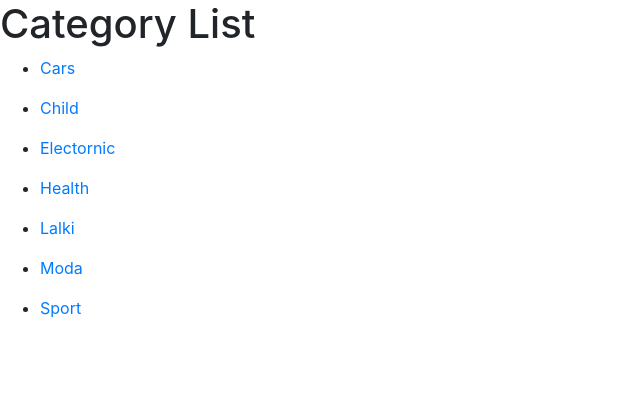
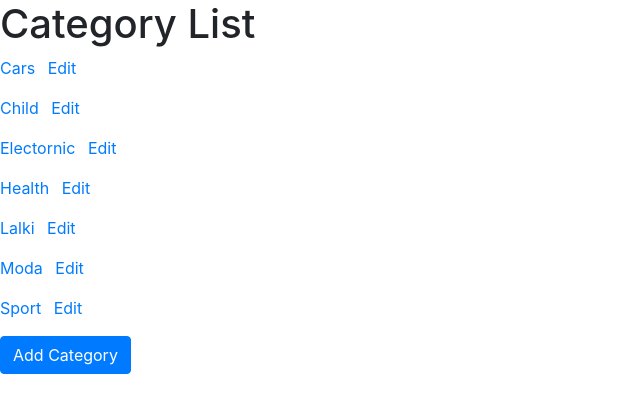
Before and after one commit to kubix283/Web_shop, a Django app: page /categories/ in a window 1280 px wide. Shown: the top 413 px of the page, without its empty margins (0-640 px from the left). Run offline with Django 4.2, Linux system fonts and the light colour scheme; data comes from the database, SQL or seed files in the repository; both versions use the stored data as it was after the commit.

Commit message:
added edit view and addet template to list category to edit

```diff
--- a/cinema_app/models.py
+++ b/cinema_app/models.py
@@ -1,4 +1,5 @@
 from django.db import models
+from django.urls import reverse
 
 class Category(models.Model):
     category_name = models.CharField(max_length=64)
@@ -6,6 +7,9 @@ class Category(models.Model):
 
     def __str__(self):
         return self.category_name
+
+    def get_absolute_url(self):
+        return reverse('category', kwargs={'pk':self.pk})
 
 
 class Product(models.Model):
--- a/cinema_app/urls.py
+++ b/cinema_app/urls.py
@@ -1,8 +1,13 @@
 from django.urls import path
-from .views import CategoryListView, category_view, product_detail
+from .views import (CategoryListView, category_view,
+                     product_detail, AddCategoryView,
+                     UpdateCategoryView)
 
 urlpatterns = [
     path('categories/', CategoryListView.as_view(), name='categories'),
     path('category/<slug:slug>/', category_view, name='category'),
     path('product/<int:pk>', product_detail, name='product'),
+    path('add_category/', AddCategoryView.as_view(), name='add_category'),
+    path('edit_category/<slug:slug>/',UpdateCategoryView.as_view(), name='edit_category'),
+
 ]
--- a/cinema_app/views.py
+++ b/cinema_app/views.py
@@ -1,5 +1,7 @@
-from django.shortcuts import render, get_object_or_404
-from django.views.generic import ListView
+from django.shortcuts import render, get_object_or_404, redirect
+from django.urls import reverse_lazy
+from .forms import AddCategoryForm
+from django.views.generic import ListView, CreateView, UpdateView, DeleteView
 from .models import Category, Product
 
 class CategoryListView(ListView):
@@ -26,3 +28,18 @@ def product_detail(request, pk):
     product = get_object_or_404(Product, pk=pk)
     categories = product.categories.all()
     return render(request, 'product_detail.html', {'product': product, 'categories': categories})
+
+
+
+class AddCategoryView(CreateView):
+    model = Category
+    fields = ('category_name', 'slug')
+    template_name = 'add_category.html'
+    success_url = reverse_lazy('categories')
+
+
+class UpdateCategoryView(UpdateView):
+    model = Category
+    template_name = 'update_category.html'
+    fields = ('__all__')
+    success_url = reverse_lazy('categories')
--- a/templates/category_list.html
+++ b/templates/category_list.html
@@ -6,11 +6,13 @@
 {%if categories%}
 
     {%for category in categories%}
-    <ul>
-        <li><a href="{% url 'category' category.slug %}">{{category.category_name}}</a></li>
+    <ul class="list-inline">
+        <li class="list-inline-item"><a class="social-icon text-xs-center" href="{% url 'category' category.slug %}">{{category.category_name}}</a></li>
+        <li class="list-inline-item"><a class="social-icon text-xs-center" href="{% url 'edit_category' category.slug %}">Edit</a></li>
     </ul>
     {%endfor%}
 {%else%}
     <h2>No existing category</h2>
 {%endif%}
+<a class="btn btn-primary" href="{% url 'add_category'%}">Add Category</a>
 {%endblock body%}
```
Also changed, not shown: cinema_app/forms.py (added, +9 -0 lines), templates/add_category.html (added, +39 -0 lines), templates/update_category.html (added, +15 -0 lines), db.sqlite3.
